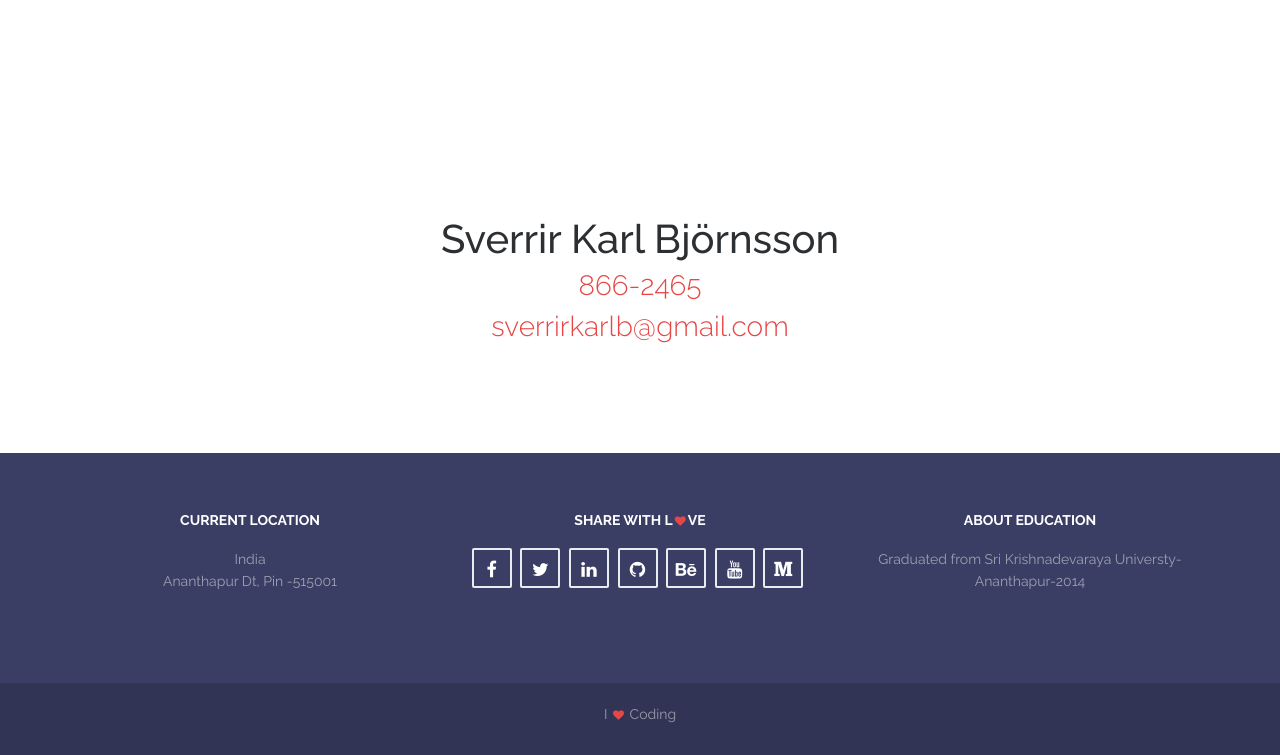
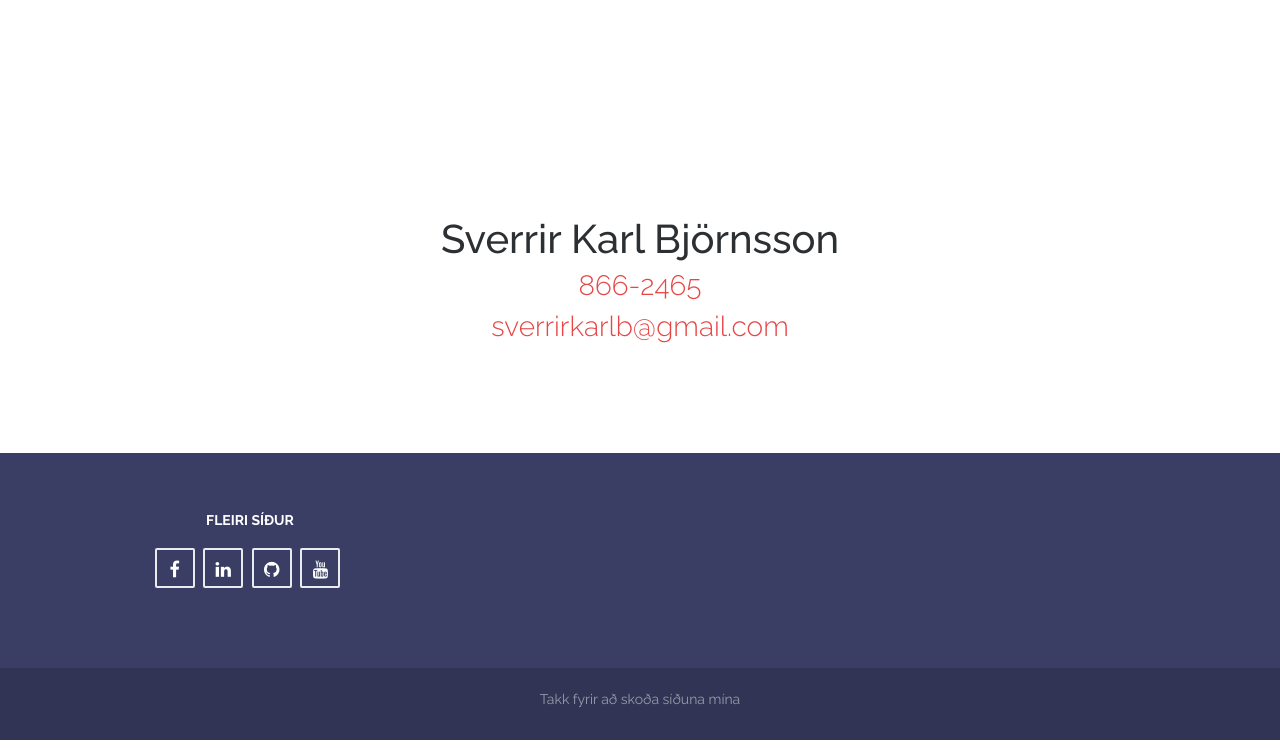
Before and after one commit to blackode/blackode.github.io, a plain HTML site: page index.html in a window 1280 px wide. Shown: the part 4319-5074 px from the top of the page. Drawn offline with nearby package versions, Linux system fonts and the light colour scheme.

Commit message:
Info change-GA

```diff
--- a/index.html
+++ b/index.html
@@ -22,6 +22,17 @@
     <link rel="stylesheet" href="css/animate.min.css">
     <link href="css/font-awesome.min.css" rel="stylesheet"  type='text/css'>
     <link href="css/mycss.css" rel="stylesheet"  type='text/css'>
+    <!-- Global site tag (gtag.js) - Google Analytics -->
+    <script async src="https://www.googletagmanager.com/gtag/js?id=UA-147058763-1"></script>
+    <script>
+      window.dataLayer = window.dataLayer || [];
+      function gtag(){dataLayer.push(arguments);}
+      gtag('js', new Date());
+
+      gtag('config', 'UA-147058763-1');
+    </script>
+
+
 </head>
 <body>
     <section class="banner" role="banner">
@@ -465,25 +476,15 @@
         <div class="footer-top">
             <div class="container">
                 <div class="row">
+
                     <div class="footer-col col-md-4">
-                        <h5>Current Location</h5>
-                        <p>India<br>Ananthapur Dt, Pin -515001</p>
-                    </div>
-                    <div class="footer-col col-md-4">
-                        <h5>Share with L<i class="fa fa-heart pulse"></i>ve</h5>
+                        <h5>Fleiri síður</h5>
                         <ul class="footer-share">
-                            <li><a href="https://www.facebook.com/ankanna"><i class="fa fa-facebook"></i></a></li>
-                            <li><a href="https://twitter.com/tweetblackode"><i class="fa fa-twitter"></i></a></li>
-                            <li><a href="https://in.linkedin.com/in/john-ankanna-04b8a1108"><i class="fa fa-linkedin"></i></a></li>
-                            <li><a href="#"><i class="fa fa-github"></i></a></li>
-                            <li><a href="https://www.behance.net/behaance"><i class="fa fa-behance"></i></a></li>
-                            <li><a href="https://www.youtube.com/c/blackodee"><i class="fa fa-youtube"></i></a></li>
-                            <li><a href="https://medium.com/blackode"><i class="fa fa-medium"></i></a></li>
+                            <li><a href="https://www.facebook.com/sverrirkarl"><i class="fa fa-facebook"></i></a></li>
+                            <li><a href="https://www.linkedin.com/in/sverrir-karl-bjornsson"><i class="fa fa-linkedin"></i></a></li>
+                            <li><a href="https://github.com/sverrirkarl/"><i class="fa fa-github"></i></a></li>
+                            <li><a href="https://www.youtube.com/channel/UCvayGxWKOQg8fKzen3TvOEg/featured"><i class="fa fa-youtube"></i></a></li>
                         </ul>
-                    </div>
-                    <div class="footer-col col-md-4">
-                        <h5>About Education</h5>
-                        <p>Graduated from Sri Krishnadevaraya Universty-Ananthapur-2014</p>
                     </div>
                 </div>
             </div>
@@ -491,7 +492,7 @@
         <div class="footer-bottom">
             <div class="container">
                 <div class="col-md-12">
-                    <p>I <i class="fa fa-heart pulse"></i> Coding</p>
+                    <p>Takk fyrir að skoða síðuna mína</p>
                 </div>
             </div>
         </div>
@@ -516,7 +517,7 @@
 m=s.getElementsByTagName(o)[0];a.async=1;a.src=g;m.parentNode.insertBefore(a,m)
 })(window,document,'script','//www.google-analytics.com/analytics.js','ga');
 
-ga('create', 'UA-XXXX-X');
+ga('create', 'UA-147058763-1');
 ga('send', 'pageview');
     </script>
 </body>
```
